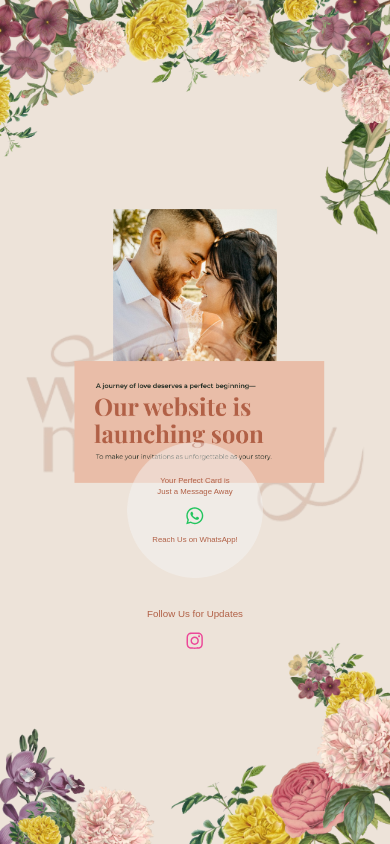
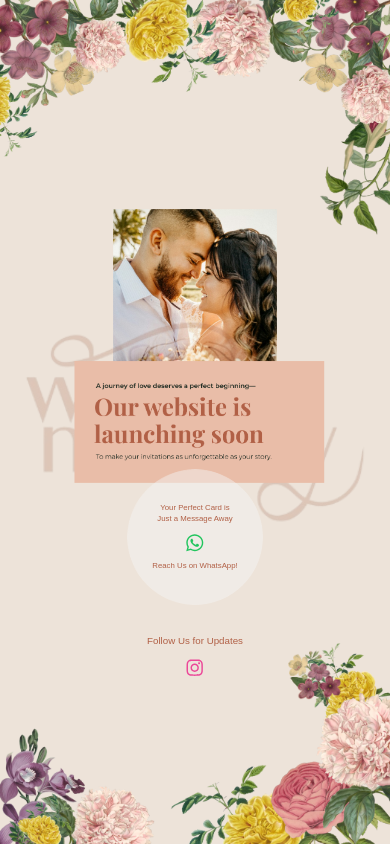
Before and after one commit to Doggleindia/wedmonkeyComingSoon, a React (Create React App) app: page / in a window 390 px wide. Built offline with nearby package versions, Linux system fonts and the light colour scheme.

Commit message:
mobile view

```diff
--- a/src/component/ComingSoonPage.jsx
+++ b/src/component/ComingSoonPage.jsx
@@ -137,7 +137,7 @@ const ComingSoonPage = () => {
           href="https://wa.me/+919509171789"
           target="_blank"
           rel="noopener noreferrer"
-          className="w-[35vw] h-[35vw] rounded-full flex flex-col items-center justify-center text-center bg-cover bg-center mt-[70%] relative backdrop:blur-lg z-30"
+          className="w-[35vw] h-[35vw] rounded-full flex flex-col items-center justify-center text-center bg-cover bg-center mt-[85%] relative backdrop:blur-lg z-30"
           style={{ backgroundImage: `url(${circle})` }}
         >
           <p className="text-[2vw] text-[#B16046] font-medium mb-2 text-center">
@@ -164,8 +164,8 @@ const ComingSoonPage = () => {
             </a>
           </div>
         </div>
-        <img className="w-full top-0 absolute" src={group1} alt="" />
-        <img className="w-full left-0 -bottom-0 absolute" src={group2} alt="" />
+        <img className="w-full object-contain top-0 absolute" src={group1} alt="" />
+        <img className="w-full object-contain left-0 -bottom-0 absolute" src={group2} alt="" />
       </div>
 
     </>
```
